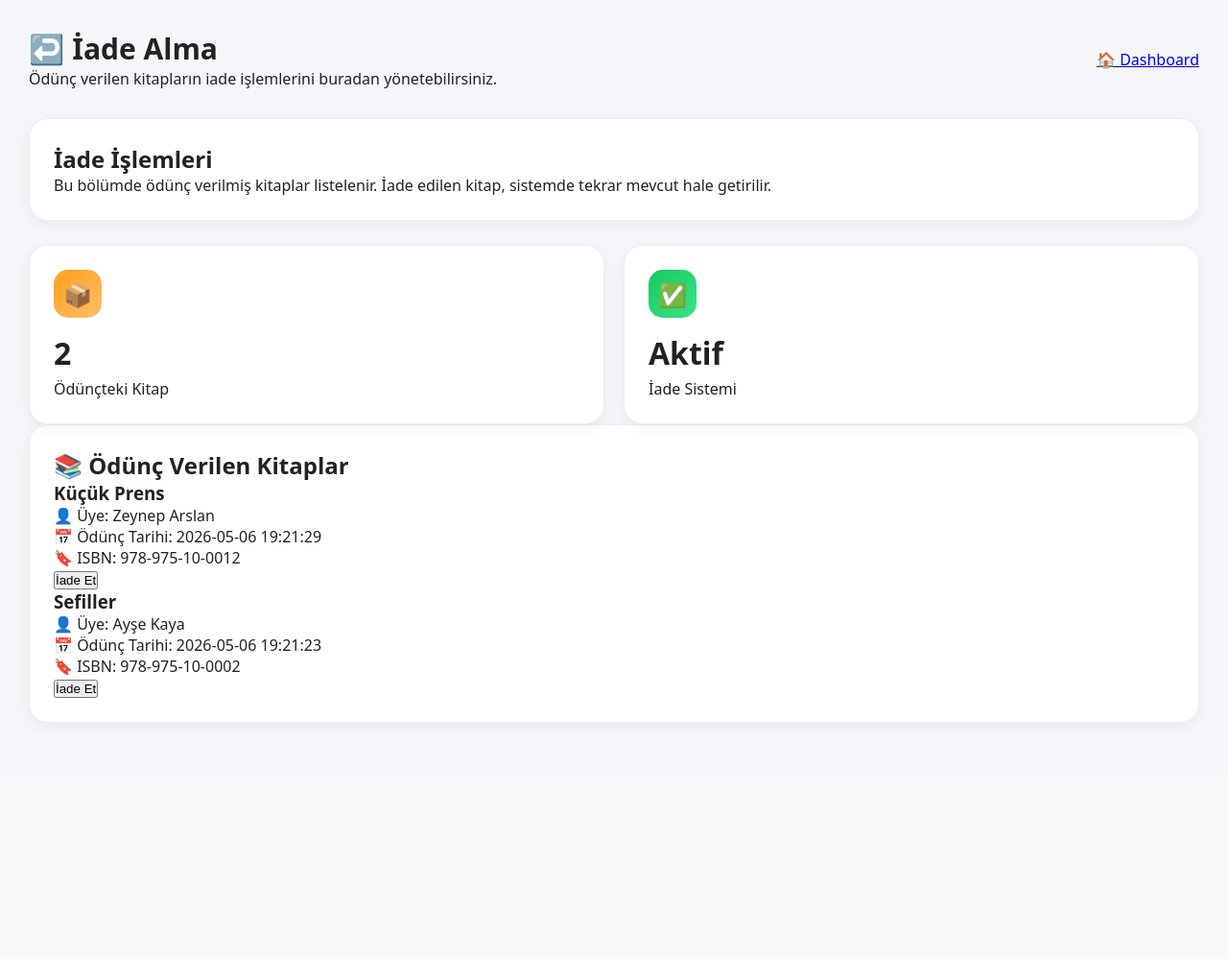
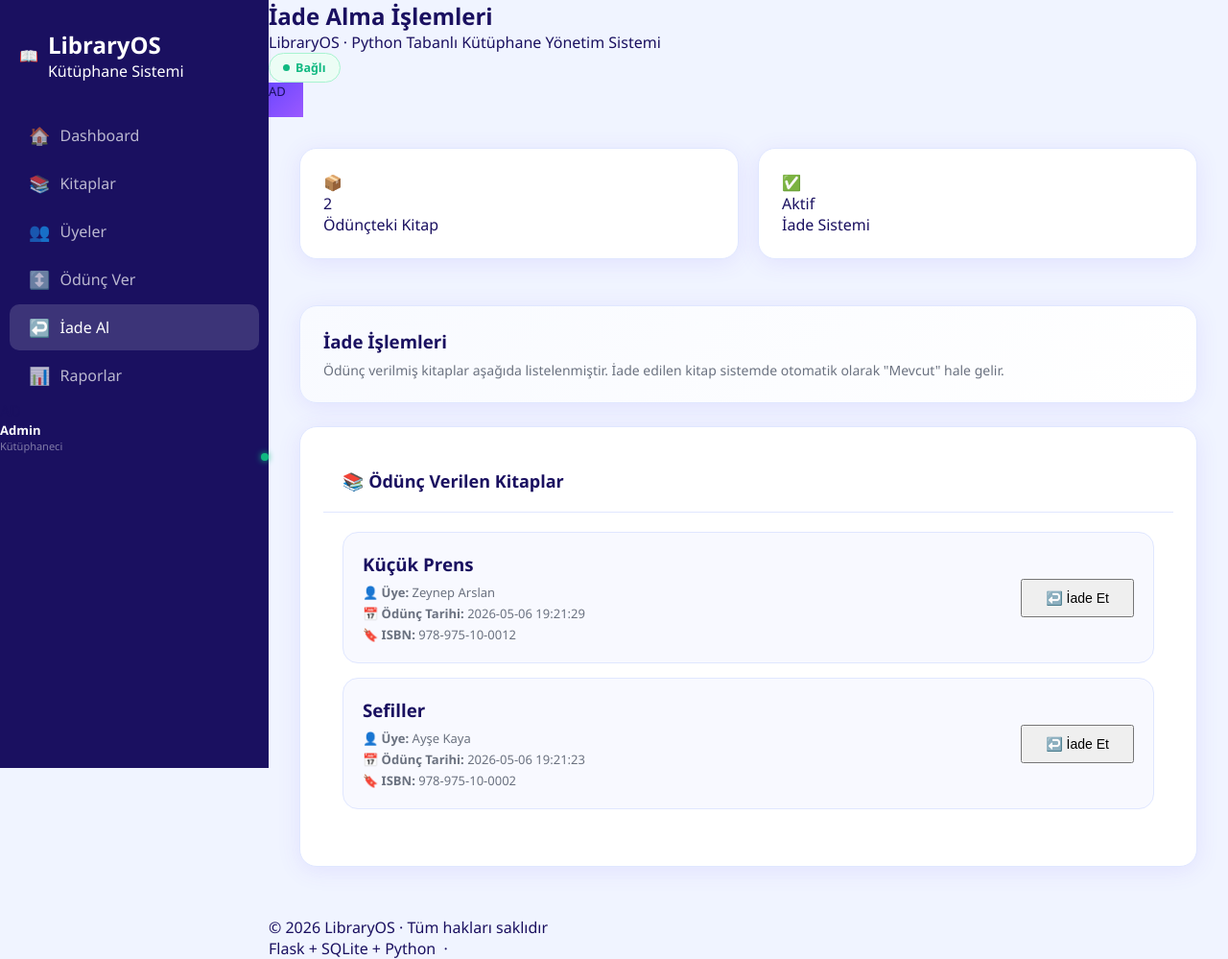
Before and after one commit to havinozvaris/kutuphane-proje, a Flask app: page /iade-al in a window 1280 px wide. Shown: the whole page at 96% size. Before the commit the page ends 755 px from the top, so only its background shows below. Run offline with Flask 3, Linux system fonts and the light colour scheme; data comes from the database, SQL or seed files in the repository.

Commit message:
iade al güncellendi

```diff
--- a/templates/iade_al.html
+++ b/templates/iade_al.html
@@ -1,69 +1,60 @@
-<!DOCTYPE html>
-<html lang="tr">
-<head>
-    <meta charset="UTF-8">
-    <title>İade Alma</title>
-    <link rel="stylesheet" href="{{ url_for('static', filename='style.css') }}">
-</head>
-<body>
+{% extends "base.html" %}
 
-<div class="main-content">
+{% block title %}İade Alma{% endblock %}
+{% block topbar_title %}İade Alma İşlemleri{% endblock %}
 
-    <header class="topbar">
-        <div>
-            <h1>↩️ İade Alma</h1>
-            <p>Ödünç verilen kitapların iade işlemlerini buradan yönetebilirsiniz.</p>
-        </div>
+{% block content %}
+<section class="stats-grid">
+    <div class="stat-card">
+        <div class="stat-icon orange">📦</div>
+        <div class="stat-value">{{ loaned_books|length }}</div>
+        <div class="stat-label">Ödünçteki Kitap</div>
+    </div>
 
-        <a class="back-btn" href="/">🏠 Dashboard</a>
-    </header>
+    <div class="stat-card">
+        <div class="stat-icon teal">✅</div>
+        <div class="stat-value">Aktif</div>
+        <div class="stat-label">İade Sistemi</div>
+    </div>
+</section>
 
-    <section class="welcome-box">
-        <h2>İade İşlemleri</h2>
-        <p>Bu bölümde ödünç verilmiş kitaplar listelenir. İade edilen kitap, sistemde tekrar mevcut hale getirilir.</p>
-    </section>
+<div class="card" style="margin-bottom: 24px; padding: 24px; background: linear-gradient(135deg, #f8faff, #ffffff);">
+    <h3 style="margin-bottom: 8px;">İade İşlemleri</h3>
+    <p style="color: var(--text-soft); font-size: 14px;">Ödünç verilmiş kitaplar aşağıda listelenmiştir. İade edilen kitap sistemde otomatik olarak "Mevcut" hale gelir.</p>
+</div>
 
-    <section class="cards">
-        <div class="card">
-            <div class="icon orange">📦</div>
-            <h3>{{ loaned_books|length }}</h3>
-            <p>Ödünçteki Kitap</p>
-        </div>
+<div class="card">
+    <div style="padding: 20px; border-bottom: 1px solid var(--border);">
+        <h3 style="font-size: 18px; font-weight: 700;">📚 Ödünç Verilen Kitaplar</h3>
+    </div>
 
-        <div class="card">
-            <div class="icon green">✅</div>
-            <h3>Aktif</h3>
-            <p>İade Sistemi</p>
-        </div>
-    </section>
-
-    <section class="welcome-box iade-listesi">
-        <h2>📚 Ödünç Verilen Kitaplar</h2>
-
+    <div style="padding: 20px;">
         {% if loaned_books|length == 0 %}
-            <div class="empty-box">
-                <h3>📭 Kayıt bulunamadı</h3>
+            <div style="text-align: center; padding: 40px; color: var(--text-soft);">
+                <div style="font-size: 40px; margin-bottom: 10px;">📭</div>
+                <h3>Kayıt bulunamadı</h3>
                 <p>Şu anda ödünç verilmiş kitap bulunmamaktadır.</p>
             </div>
         {% else %}
             {% for loan in loaned_books %}
-                <div class="iade-card">
+                <div style="display: flex; justify-content: space-between; align-items: center; padding: 20px; background: #f8f9ff; border-radius: 16px; margin-bottom: 15px; border: 1px solid var(--border);">
                     <div>
-                        <h3>{{ loan.title }}</h3>
-                        <p>👤 Üye: {{ loan.member_name }}</p>
-                        <p>📅 Ödünç Tarihi: {{ loan.loan_date }}</p>
-                        <p>🔖 ISBN: {{ loan.isbn }}</p>
+                        <h3 style="margin-bottom: 8px; color: var(--text);">{{ loan.title }}</h3>
+                        <div style="font-size: 13px; color: var(--text-soft); display: grid; gap: 4px;">
+                            <span>👤 <strong>Üye:</strong> {{ loan.member_name }}</span>
+                            <span>📅 <strong>Ödünç Tarihi:</strong> {{ loan.loan_date }}</span>
+                            <span>🔖 <strong>ISBN:</strong> {{ loan.isbn }}</span>
+                        </div>
                     </div>
 
                     <form action="/loans/return/{{ loan.loan_id }}" method="POST">
-                        <button class="iade-btn" type="submit">İade Et</button>
+                        <button type="submit" class="btn-primary" style="padding: 10px 24px; font-size: 14px; width: auto;">
+                            ↩️ İade Et
+                        </button>
                     </form>
                 </div>
             {% endfor %}
         {% endif %}
-    </section>
-
+    </div>
 </div>
-
-</body>
-</html>
+{% endblock %}
```
